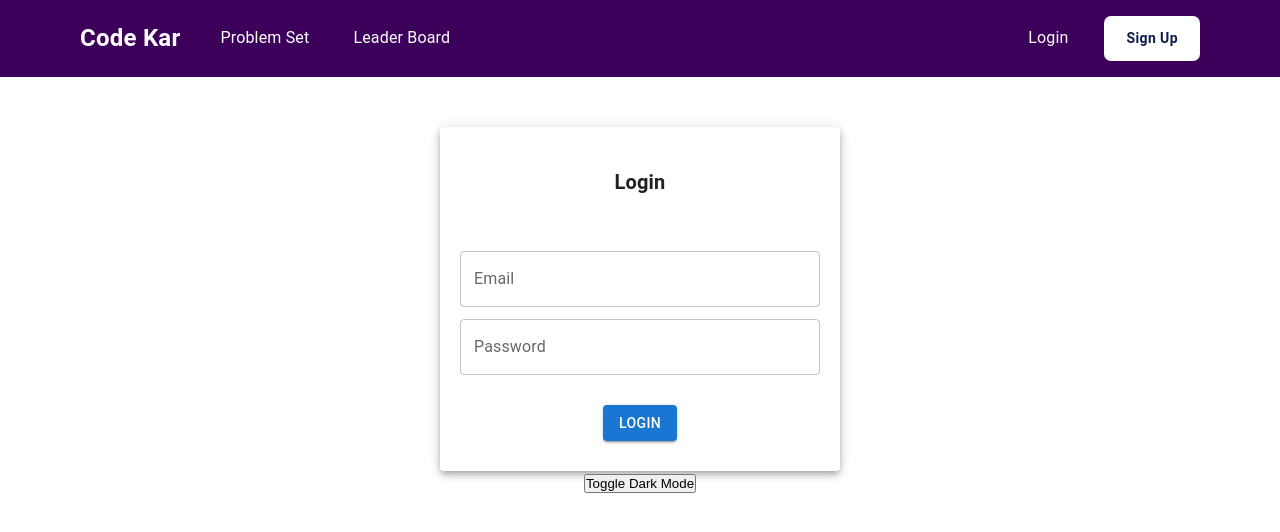
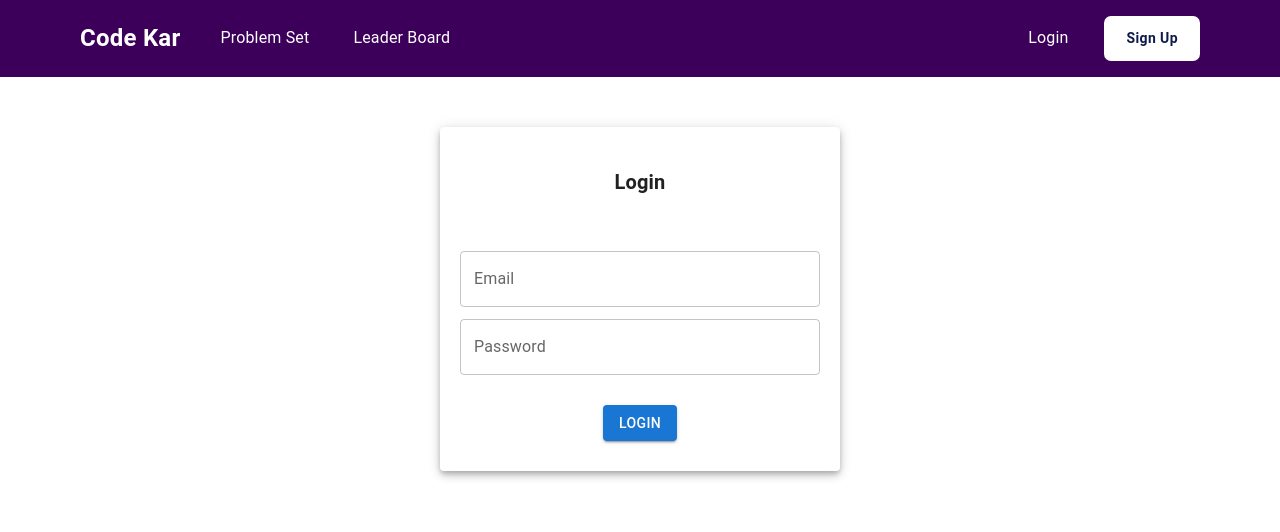
Before and after one commit to dushyant264/Code_Kar, a React (Create React App) app in the folder frontend/: page /login in a window 1280 px wide. Shown: the top 532 px of the page. Built offline with nearby package versions, Linux system fonts and the light colour scheme.

Commit message:
remove toggle btn n Dark mode finalized

```diff
--- a/frontend/src/App.js
+++ b/frontend/src/App.js
@@ -79,9 +79,6 @@ function App() {
           <Route path='/problem/:problemSlug' element={<ShowProblem/>}/>
           <Route path='/admin/add-problem' element={<AddProblem/>}/>
         </Routes>
-        <button onClick={() => setDarkMode(!darkMode)}>
-          Toggle Dark Mode
-        </button>
       </div>
     </ThemeProvider>
    </UserContext.Provider>
```
